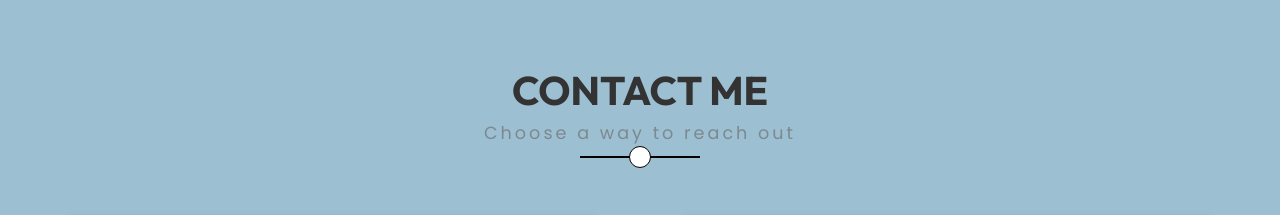
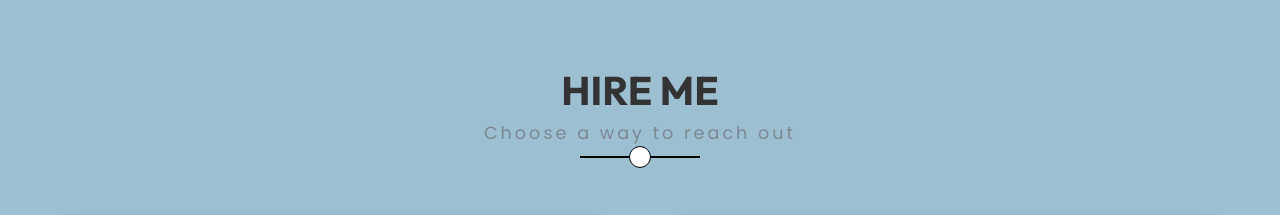
Before and after one commit to adamst27/DesignedByCian, a plain HTML site: page index.html in a window 1280 px wide. Shown: the part 2364-2579 px from the top of the page. Drawn offline with nearby package versions, Linux system fonts and the light colour scheme.

Commit message:
forgot to change the heading

```diff
--- a/index.html
+++ b/index.html
@@ -158,7 +158,7 @@
     </section>
     <section class="contact hidden" id="contact">
       <div class="special-heading">
-        <h2>Contact Me</h2>
+        <h2>Hire Me</h2>
         <p>Choose a way to reach out</p>
       </div>
       <div class="container">
```
